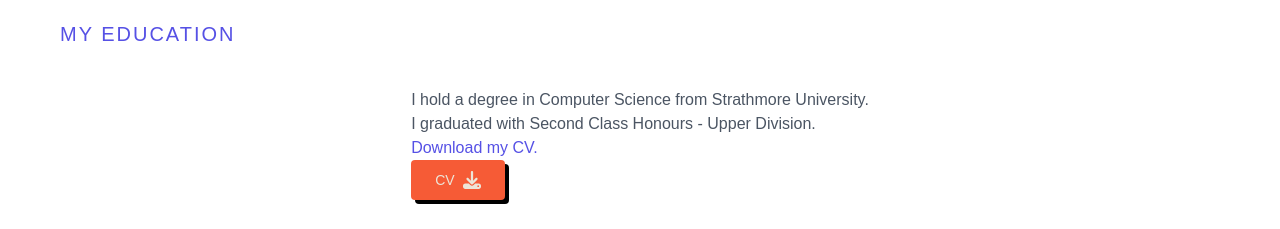
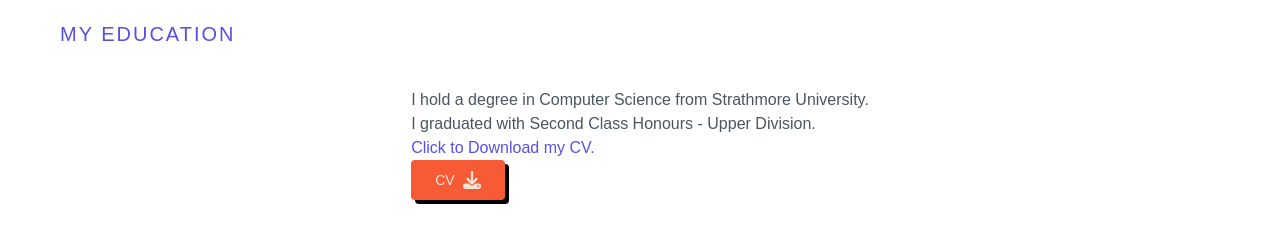
Before and after one commit to Kigen29/Emmanuel-Kigen, a Next.js app: page / in a window 1280 px wide. Shown: the part 2800-3029 px from the top of the page. Built offline with nearby package versions, Linux system fonts and the light colour scheme.

Commit message:
feat: add instruction

```diff
--- a/components/Education.tsx
+++ b/components/Education.tsx
@@ -30,7 +30,7 @@ const Education = () => {
       <h3 className="kulim-park py-4 text-gray-600 max-w-[85%] m-auto text-justify">
         I hold a degree in Computer Science from Strathmore University. <br />
         I graduated with Second Class Honours - Upper Division. <br />
-        <span className=" text-[#5651e5]">Download my CV.</span>
+        <span className=" text-[#5651e5]">Click to Download my CV.</span>
         <div className="hidden lg:block">
           <Button onClick={handleClick}>
             CV <FaDownload className="ml-2 text-lg" />
```
